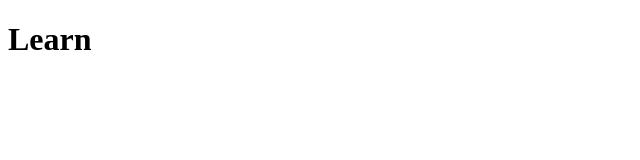
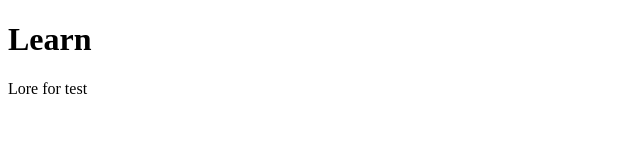
Before and after one commit to Kasidechh/LearnGItD, a plain HTML site: page index.html in a window 1280 px wide. Shown: the full height of the page, 0-640 px from the left. Drawn offline with Linux system fonts and the light colour scheme.

Commit message:
And more text

```diff
--- a/index.html
+++ b/index.html
@@ -7,5 +7,6 @@
 </head>
 <body>
 	<h1>Learn</h1>
+	<p>Lore for test</p>
 </body>
 </html>
```
